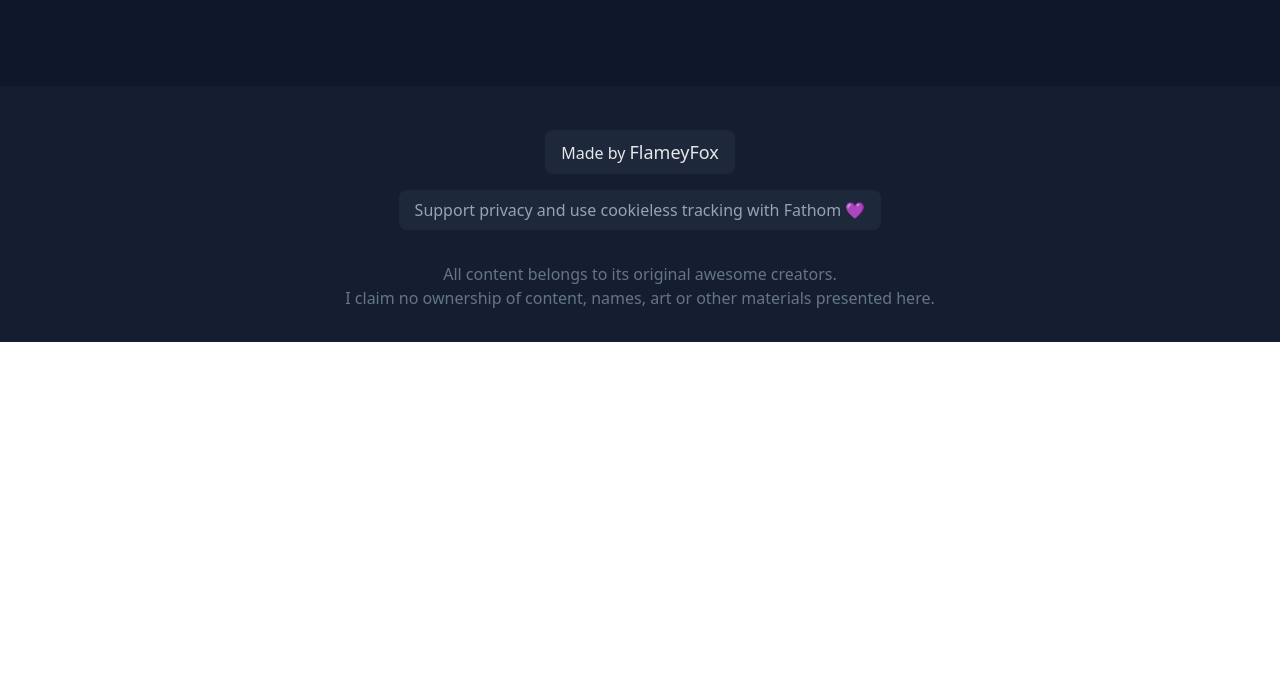
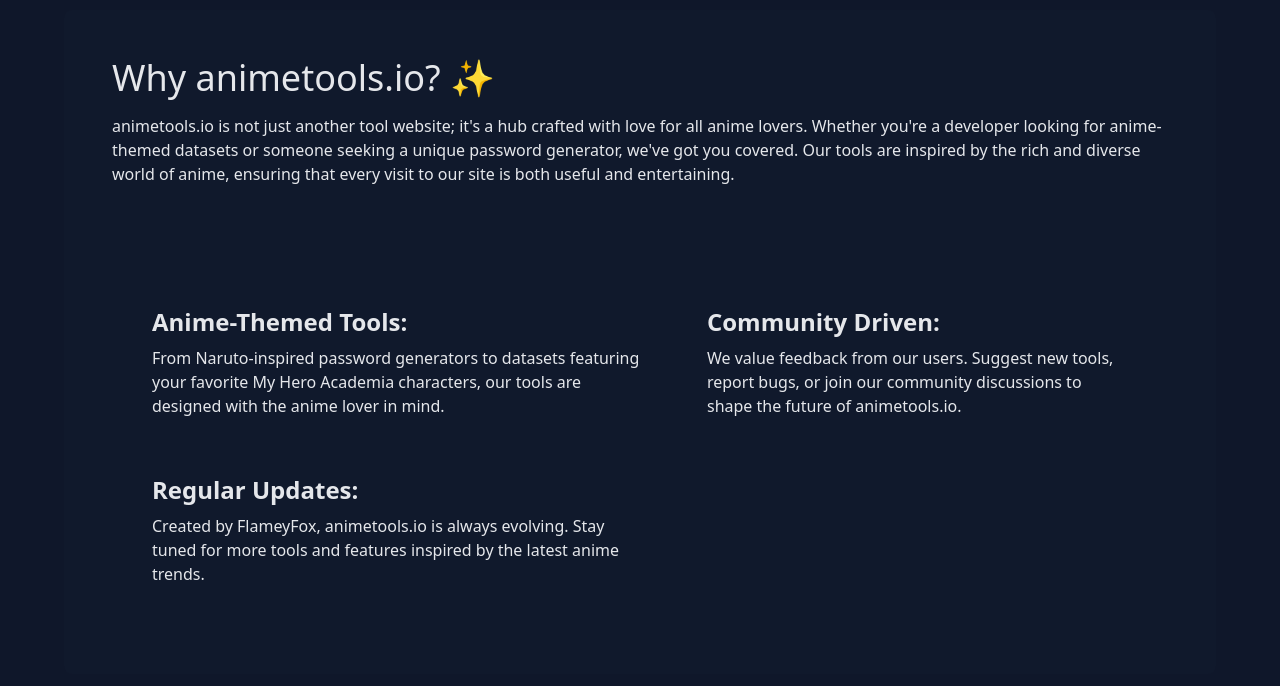
Before and after one commit to FlameyFox/animetools, a Nuxt app: page / in a window 1280 px wide. Shown: the part 714-1400 px from the top of the page. Before the commit the page ends 1056 px from the top, so only its background shows below. Built offline with nearby package versions, Linux system fonts and the light colour scheme; no server answers; a web font is replaced by a local one.

Commit message:
Updated design and SEO

```diff
--- a/pages/datasets/index.vue
+++ b/pages/datasets/index.vue
@@ -53,7 +53,7 @@
       </div>
     </div>
     <div
-      class="mt-24 md:mt-32 max-w-[90vw] md:ax-w-7xl mx-auto bg-slate-800/40 mb-32 p-12 rounded-lg">
+      class="mt-24 md:mt-32 max-w-[90vw] md:ax-w-7xl mx-auto bg-slate-800/10 mb-32 p-12 rounded-lg">
       <h2 class="text-4xl mb-4">Anime Datasets: Because Why Not? ✨</h2>
       <p>
         Hey there, anime fan! Ever thought about mixing work with a bit of anime
--- a/pages/index.vue
+++ b/pages/index.vue
@@ -7,6 +7,40 @@
         Explore a collection of simple tools, all themed around your favourite
         animes!
       </p>
+    </div>
+    <div
+      class="mt-24 md:mt-56 max-w-[90vw] md:ax-w-7xl mx-auto bg-slate-800/10 mb-32 p-12 rounded-lg">
+      <h2 class="text-4xl mb-4">Why animetools.io? ✨</h2>
+      <p>
+        animetools.io is not just another tool website; it's a hub crafted with
+        love for all anime lovers. Whether you're a developer looking for
+        anime-themed datasets or someone seeking a unique password generator,
+        we've got you covered. Our tools are inspired by the rich and diverse
+        world of anime, ensuring that every visit to our site is both useful and
+        entertaining.
+      </p>
+      <div class="flex p-10 mt-20 gap-16">
+        <div>
+          <h3 class="text-2xl mb-2 font-bold">Anime-Themed Tools:</h3>
+          <p>
+            From Naruto-inspired password generators to datasets featuring your
+            favorite My Hero Academia characters, our tools are designed with
+            the anime lover in mind.
+          </p>
+          <h3 class="text-2xl mt-14 mb-2 font-bold">Regular Updates:</h3>
+          <p>
+            Created by FlameyFox, animetools.io is always evolving. Stay tuned
+            for more tools and features inspired by the latest anime trends.
+          </p>
+        </div>
+        <div>
+          <h3 class="text-2xl mb-2 font-bold">Community Driven:</h3>
+          <p>
+            We value feedback from our users. Suggest new tools, report bugs, or
+            join our community discussions to shape the future of animetools.io.
+          </p>
+        </div>
+      </div>
     </div>
   </div>
 </template>
--- a/pages/password-generator/index.vue
+++ b/pages/password-generator/index.vue
@@ -72,10 +72,10 @@
       </div>
     </div>
     <div
-      class="mt-24 md:mt-32 max-w-[90vw] md:ax-w-7xl mx-auto bg-slate-800/40 mb-32 p-12 rounded-lg">
+      class="mt-24 md:mt-32 max-w-[90vw] md:ax-w-7xl mx-auto bg-slate-800/10 mb-32 p-12 rounded-lg">
       <h2 class="text-4xl mb-4">Merging Anime Magic with Cybersecurity ✨</h2>
       <p>
-        Hello anime enthusiast! If you've ever been vexed by forgettable
+        Hello anime lover!<br />If you've ever been vexed by forgettable
         passwords, we've got a solution that's not just robust but also
         resonates with your love for anime.
       </p>
```
